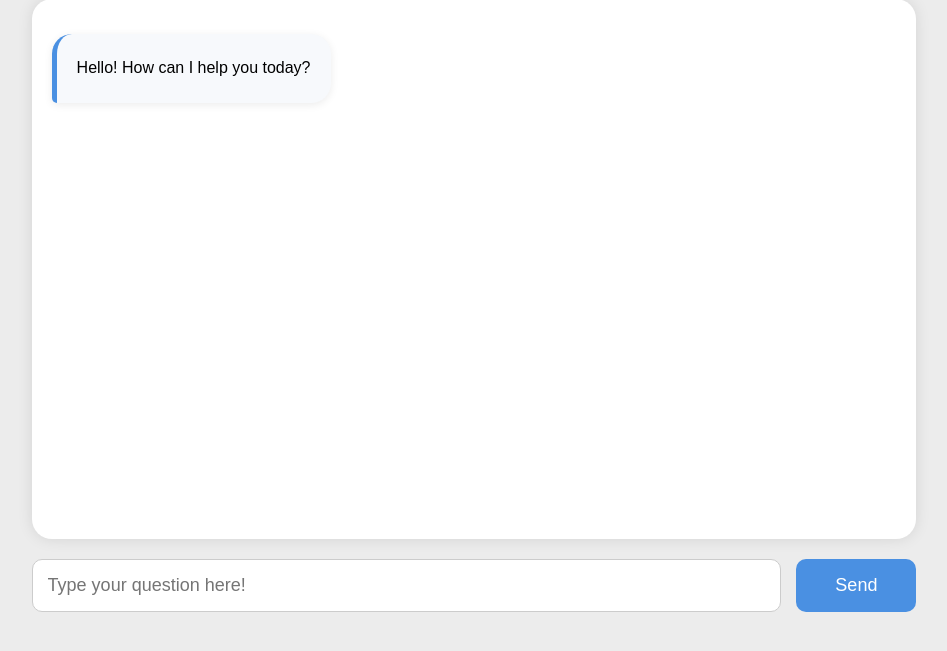
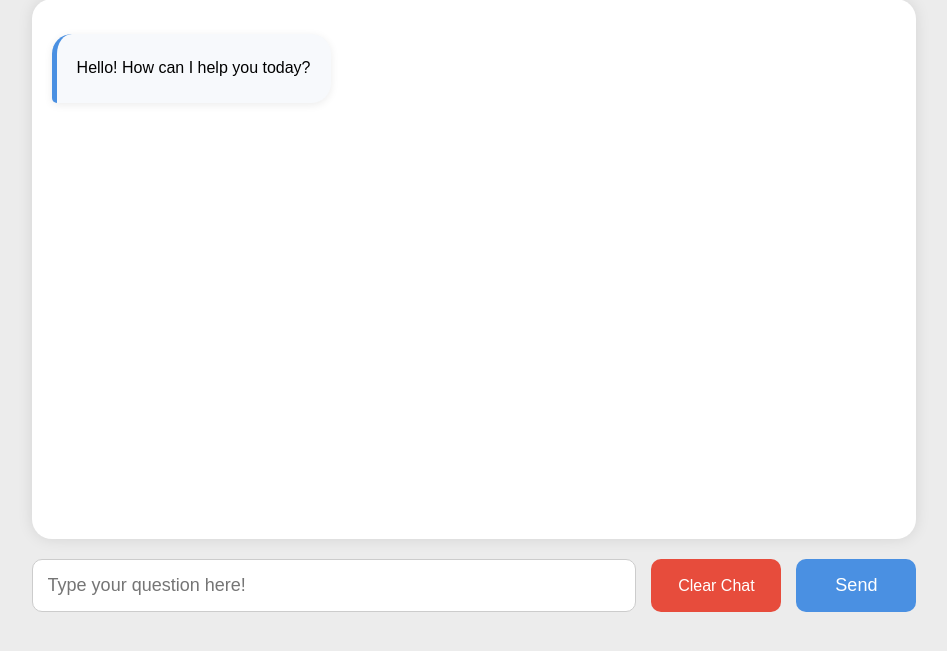
Before and after one commit to MagdaIonescu/AI-Chatbot-Flask-Ollama, a Flask app: page / in a window 1280 px wide. Shown: the part 108-759 px from the top of the page, without its empty margins (166-1113 px from the left). Run offline with Flask 3, Linux system fonts and the light colour scheme.

Commit message:
Add clear chat functionality

```diff
--- a/app.py
+++ b/app.py
@@ -31,5 +31,16 @@ def ask():
     })
     return jsonify({"answer": answer})
 
+@app.route("/clear", methods=["POST"])
+def clear():
+    global chat_history
+    chat_history = [
+        {
+            "role": "system",
+            "content": "You are a friendly AI assistant. Answer in English using simple language. Keep answers concise and under 5 sentences unless more details are requested."
+        }
+    ]
+    return jsonify({"message": "Chat cleared"})
+
 if __name__ == "__main__":
     app.run(debug=True)
--- a/static/script.js
+++ b/static/script.js
@@ -1,6 +1,7 @@
 const questionInput = document.querySelector("#question");
 const chatBox = document.querySelector("#chatBox");
 const sendButton = document.querySelector("#sendButton");
+const clearButton = document.querySelector("#clearButton");
 
 sendButton.addEventListener("click", async function () {
     const question = questionInput.value;
@@ -37,3 +38,10 @@ questionInput.addEventListener("keydown", function(event){
         sendButton.click();
     }
 });
+
+clearButton.addEventListener("click", async function () {
+    await fetch("/clear", {
+        method:"POST"
+    });
+    chatBox.innerHTML = `<div class="bot-message"><strong>AI Assistant</strong><br><br>Hello! How can I help you today?</div>`;
+});
--- a/static/style.css
+++ b/static/style.css
@@ -81,3 +81,19 @@ h1 {
     transform: scale(1.05);
     transition: 0.25s ease;
 }
+
+#clearButton {
+    width: 130px;
+    border: none;
+    border-radius: 10px;
+    background: #e74c3c;
+    color: white;
+    font-size: 16px;
+    cursor: pointer;
+    transition: 0.25s;
+}
+
+#clearButton:hover {
+    background: #c0392b;
+    transform: scale(1.05);
+}
--- a/templates/index.html
+++ b/templates/index.html
@@ -12,6 +12,7 @@
             </div>
             <div class = "input-area">
                 <input id ="question" type="text" placeholder="Type your question here!">
+                <button id="clearButton">Clear Chat</button>
                 <button id ="sendButton">Send</button>
             </div>
         </div>
```
